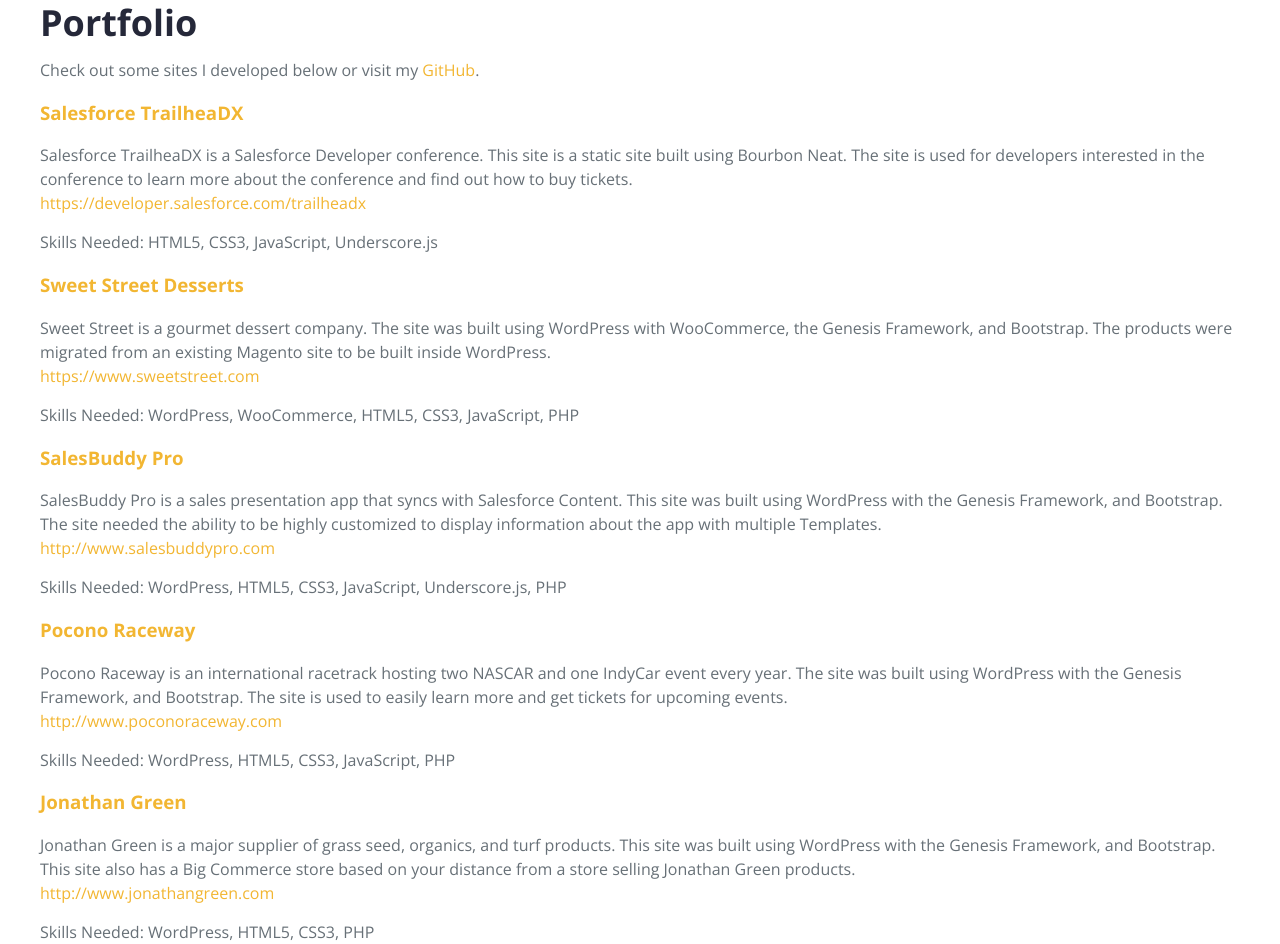
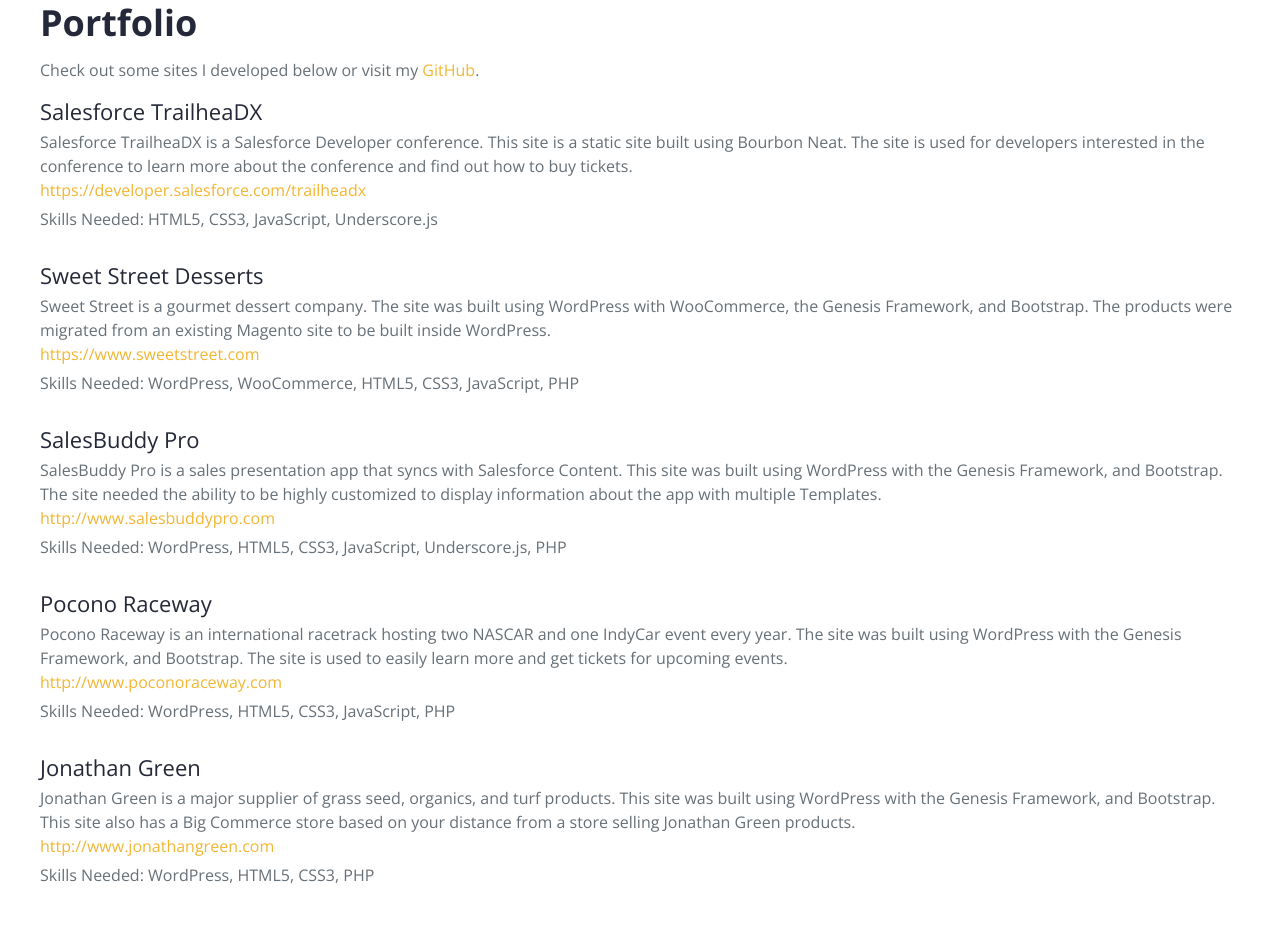
Before and after one commit to dustyndoyle/static-website, a website: page index.html in a window 1280 px wide. Shown: the part 1353-2297 px from the top of the page. After the commit the page ends 2240 px from the top, so only its background shows below. Drawn offline with nearby package versions, Linux system fonts and the light colour scheme; files that its build step writes are made by us from their sources.

Commit message:
Add Portfolio section styles

```diff
--- a/resources/scss/supporting/global.scss
+++ b/resources/scss/supporting/global.scss
@@ -32,6 +32,14 @@
     margin: 0 0 15px;
 }
 
+h3 {
+    font-size: 32px;
+    line-height: 36px;
+    font-weight: normal;
+    color: #252839;
+    margin: 0 0 15px;
+}
+
 h4 {
     font-size: 28px;
     line-height: 34px;
--- a/resources/scss/supporting/portfolio.scss
+++ b/resources/scss/supporting/portfolio.scss
@@ -1 +1,31 @@
 // Portfolio Section styles
+
+.portfolio-site {
+    margin: 0 0 30px;
+
+    &:last-child {
+        margin: 0;
+    }
+
+    h3 {
+        margin: 0 0 5px;
+        font-size: 22px;
+        line-height: 28px;
+
+        a {
+            color: #252839;
+
+            &:hover {
+                color: #b5b5b7;
+            }
+        }
+    }
+
+    p {
+        margin: 0 0 5px;
+
+        &:last-child {
+            margin: 0;
+        }
+    }
+}
```
